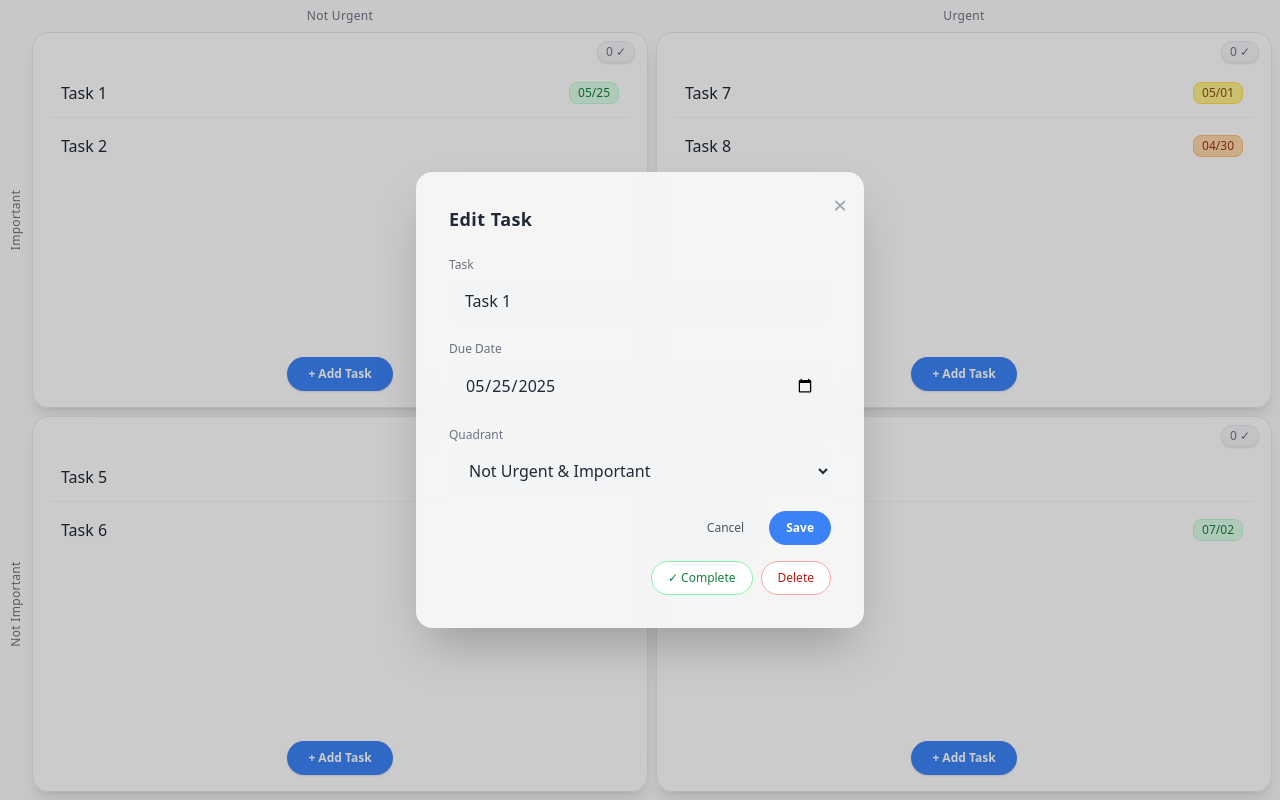
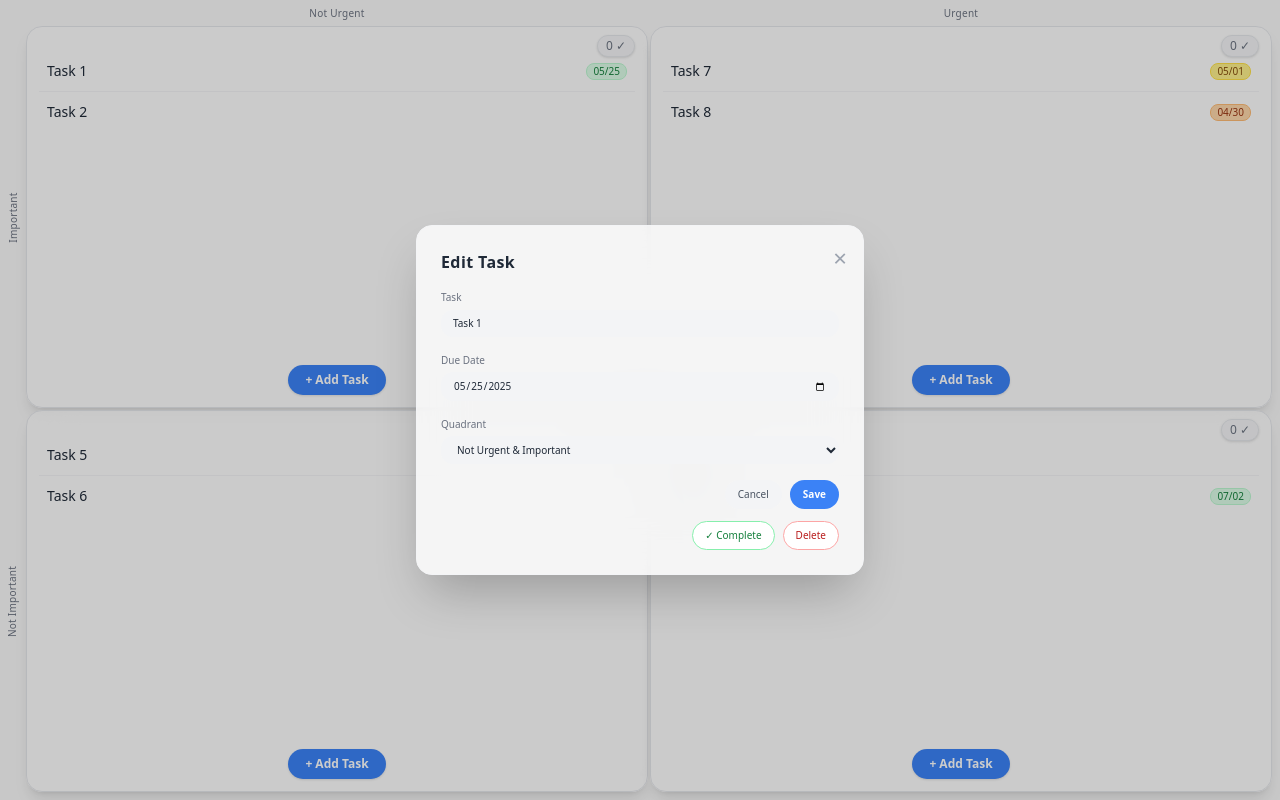
Before and after one commit to dahotre/tasks.dahotre.org, a React (Vite) app: page / in a window 1280 px wide. Both pictures are taken after a click on the button "Task 1". Built offline with nearby package versions, Linux system fonts and the light colour scheme.

Commit message:
Remove all drag-and-drop logic, dependencies, and related styling

```diff
--- a/package.json
+++ b/package.json
@@ -10,7 +10,6 @@
     "preview": "vite preview"
   },
   "dependencies": {
-    "@hello-pangea/dnd": "^18.0.1",
     "react": "^19.0.0",
     "react-confetti": "^6.4.0",
     "react-dom": "^19.0.0"
--- a/src/components/EisenhowerMatrix.jsx
+++ b/src/components/EisenhowerMatrix.jsx
@@ -1,6 +1,5 @@
 import React, { useState } from "react";
 import Quadrant from "./Quadrant";
-import { DragDropContext, Droppable } from "@hello-pangea/dnd";
 import TaskModal from "./TaskModal";
 import Confetti from "react-confetti";
 
@@ -63,26 +62,6 @@ export default function EisenhowerMatrix() {
   const [showConfetti, setShowConfetti] = useState(false);
   const [fadeConfetti, setFadeConfetti] = useState(false);
 
-  function onDragEnd(result) {
-    const { source, destination } = result;
-    if (!destination) return;
-    if (
-      source.droppableId === destination.droppableId &&
-      source.index === destination.index
-    ) {
-      return;
-    }
-    const sourceTasks = Array.from(tasks[source.droppableId]);
-    const [removed] = sourceTasks.splice(source.index, 1);
-    const destTasks = Array.from(tasks[destination.droppableId]);
-    destTasks.splice(destination.index, 0, removed);
-    setTasks((prev) => ({
-      ...prev,
-      [source.droppableId]: sourceTasks,
-      [destination.droppableId]: destTasks,
-    }));
-  }
-
   function handleAdd(quadrantKey) {
     setModal({ open: true, mode: "add", task: null, quadrant: quadrantKey });
   }
@@ -139,7 +118,9 @@ export default function EisenhowerMatrix() {
       const q = modal.task.quadrant;
       return {
         ...prev,
-        [q]: prev[q].filter((t) => t.id !== modal.task.id),
+        [q]: prev[q].map((t) =>
+          t.id === modal.task.id ? { ...t, completed: true } : t
+        ),
       };
     });
     handleModalClose();
@@ -160,56 +141,38 @@ export default function EisenhowerMatrix() {
           />
         </div>
       )}
-      <DragDropContext onDragEnd={onDragEnd}>
-        <div className="grid grid-cols-[16px_1fr_1fr] grid-rows-[16px_1fr_1fr] w-full h-full gap-2 p-2">
+      <div className="grid grid-cols-[16px_1fr_1fr] grid-rows-[16px_1fr_1fr] w-full h-full gap-0.5 p-2">
         {/* Top-left empty cell */}
         <div></div>
-          {/* Top headers - minimal space */}
-          <div className="flex items-center justify-center font-normal text-xs text-gray-500 tracking-wide bg-transparent p-0 m-0 h-[16px]">Not Urgent</div>
-          <div className="flex items-center justify-center font-normal text-xs text-gray-500 tracking-wide bg-transparent p-0 m-0 h-[16px]">Urgent</div>
-          {/* Left labels - minimal space */}
-          <div className="flex items-center justify-center h-full w-[16px] p-0 m-0"><span className="font-normal text-xs text-gray-500 tracking-wide origin-center rotate-[-90deg] whitespace-nowrap">Important</span></div>
+        {/* Top headers - minimal space, smallest padding */}
+        <div className="flex items-center justify-center font-normal text-[10px] text-gray-500 tracking-wide bg-transparent h-[10px]">Not Urgent</div>
+        <div className="flex items-center justify-center font-normal text-[10px] text-gray-500 tracking-wide bg-transparent h-[10px]">Urgent</div>
+        {/* Left labels - minimal space, smallest padding */}
+        <div className="flex items-center justify-center h-full w-[10px]"><span className="font-normal text-[10px] text-gray-500 tracking-wide origin-center rotate-[-90deg] whitespace-nowrap">Important</span></div>
         {QUADRANTS.slice(0, 2).map((q) => (
-            <Droppable droppableId={q.key} key={q.key}>
-              {(provided, snapshot) => (
           <Quadrant
+            key={q.key}
             color={q.color}
             counterColor={q.counterColor}
             tasks={tasks[q.key] || []}
             completedCount={tasks[q.key]?.filter(t => t.completed).length || 0}
-                  droppableProps={provided.droppableProps}
-                  innerRef={provided.innerRef}
-                  isDraggingOver={snapshot.isDraggingOver}
             onAdd={() => handleAdd(q.key)}
             onTaskClick={(task) => handleEdit(task, q.key)}
-                >
-                  {provided.placeholder}
-                </Quadrant>
-              )}
-            </Droppable>
+          />
         ))}
-          <div className="flex items-center justify-center h-full w-[16px] p-0 m-0"><span className="font-normal text-xs text-gray-500 tracking-wide origin-center rotate-[-90deg] whitespace-nowrap">Not Important</span></div>
+        <div className="flex items-center justify-center h-full w-[10px]"><span className="font-normal text-[10px] text-gray-500 tracking-wide origin-center rotate-[-90deg] whitespace-nowrap">Not Important</span></div>
         {QUADRANTS.slice(2, 4).map((q) => (
-            <Droppable droppableId={q.key} key={q.key}>
-              {(provided, snapshot) => (
           <Quadrant
+            key={q.key}
             color={q.color}
             counterColor={q.counterColor}
             tasks={tasks[q.key] || []}
             completedCount={tasks[q.key]?.filter(t => t.completed).length || 0}
-                  droppableProps={provided.droppableProps}
-                  innerRef={provided.innerRef}
-                  isDraggingOver={snapshot.isDraggingOver}
             onAdd={() => handleAdd(q.key)}
             onTaskClick={(task) => handleEdit(task, q.key)}
-                >
-                  {provided.placeholder}
-                </Quadrant>
-              )}
-            </Droppable>
+          />
         ))}
       </div>
-      </DragDropContext>
       <TaskModal
         key={modal.mode + (modal.task?.id || modal.quadrant || 'add')}
         open={modal.open}
--- a/src/components/Quadrant.jsx
+++ b/src/components/Quadrant.jsx
@@ -1,15 +1,11 @@
 import React from "react";
 import TaskItem from "./TaskItem";
-import { Draggable } from "@hello-pangea/dnd";
 
 export default function Quadrant({
   color, // pastel color, not used directly now
   counterColor, // not used directly now
   tasks = [],
   completedCount = 0,
-  droppableProps = {},
-  innerRef,
-  isDraggingOver,
   onAdd,
   onTaskClick,
   children,
@@ -18,33 +14,22 @@ export default function Quadrant({
   const visibleTasks = tasks.filter(t => !t.completed);
   return (
     <div
-      ref={innerRef}
-      {...droppableProps}
-      className={`relative flex flex-col h-full w-full bg-white/70 backdrop-blur-xl border border-gray-200 rounded-2xl shadow-lg p-4 gap-2 transition-all duration-300 ${isDraggingOver ? 'shadow-2xl border-blue-300' : 'hover:shadow-xl'} overflow-hidden`}
+      className="relative flex flex-col h-full w-full bg-white/70 backdrop-blur-xl border border-gray-200 rounded-2xl shadow-lg p-3 gap-1.5 transition-all duration-300 overflow-hidden"
     >
       {/* Completed tasks counter badge, styled like previous tasks counter */}
       <span className="absolute top-2 right-3 z-10 bg-gray-100 text-gray-500 text-xs font-medium rounded-full px-2 py-0.5 shadow border border-gray-200 select-none">
         {completedCount} ✓
       </span>
-      <div className="flex-1 flex flex-col gap-1 pt-6">
+      <div className="flex-1 flex flex-col gap-0.5 pt-4">
         {visibleTasks.map((task, idx) => (
-          <Draggable draggableId={String(task.id)} index={idx} key={task.id}>
-            {(provided, snapshot) => (
-              <div
-                ref={provided.innerRef}
-                {...provided.draggableProps}
-                {...provided.dragHandleProps}
-                className={snapshot.isDragging ? 'opacity-70' : ''}
-              >
-                <TaskItem task={task} onClick={() => onTaskClick(task)} />
-                {idx < visibleTasks.length - 1 && <div className="h-px bg-gray-100 my-1" />}
-              </div>
-            )}
-          </Draggable>
+          <React.Fragment key={task.id}>
+            <TaskItem task={task} onClick={() => onTaskClick(task)} />
+            {idx < visibleTasks.length - 1 && <div className="h-px bg-gray-100 my-0.5" />}
+          </React.Fragment>
         ))}
       </div>
       <button
-        className="mt-3 px-5 py-2 rounded-full bg-blue-500 text-white font-semibold shadow hover:bg-blue-600 transition w-fit self-center text-xs"
+        className="mt-2 px-4 py-1.5 rounded-full bg-blue-500 text-white font-semibold shadow hover:bg-blue-600 transition w-fit self-center text-xs"
         onClick={onAdd}
         type="button"
       >
--- a/src/components/TaskItem.jsx
+++ b/src/components/TaskItem.jsx
@@ -24,15 +24,15 @@ export default function TaskItem({ task, onClick }) {
   const isCompleted = task.completed;
   return (
     <div
-      className={`flex items-center px-3 py-2 rounded-xl cursor-pointer transition-all duration-200 font-sans bg-transparent hover:bg-white/60 hover:shadow-md hover:scale-[1.03] ${isCompleted ? 'text-gray-400 line-through opacity-60' : 'text-gray-800'} select-none`}
+      className={`flex items-center px-2 py-1.5 rounded-xl cursor-pointer transition-all duration-200 font-sans bg-transparent hover:bg-white/60 hover:shadow-md hover:scale-[1.03] ${isCompleted ? 'text-gray-400 line-through opacity-60' : 'text-gray-800'} select-none`}
       onClick={onClick}
       tabIndex={0}
       role="button"
       aria-label={task.text}
     >
-      <span className="flex-1 text-base font-medium" style={{ textShadow: '0 1px 2px rgba(0,0,0,0.02)' }}>{task.text}</span>
+      <span className="flex-1 text-sm font-medium" style={{ textShadow: '0 1px 2px rgba(0,0,0,0.02)' }}>{task.text}</span>
       {task.due && (
-        <span className={`ml-3 px-2 py-0.5 rounded-lg text-xs font-medium border ${getDueColor(task.due)}`}>
+        <span className={`ml-2 px-1.5 py-0 rounded-lg text-[10px] font-medium border ${getDueColor(task.due)}`}>
           {formatDue(task.due)}
         </span>
       )}
--- a/src/components/TaskModal.jsx
+++ b/src/components/TaskModal.jsx
@@ -49,7 +49,7 @@ export default function TaskModal({
 
   return (
     <div className="fixed inset-0 z-50 flex items-center justify-center bg-black/20 transition-all duration-300">
-      <div className="bg-white/80 backdrop-blur-xl rounded-2xl shadow-2xl border border-gray-100 w-full max-w-md p-8 relative font-sans transition-all duration-300">
+      <div className="bg-white/80 backdrop-blur-xl rounded-2xl shadow-2xl border border-gray-100 w-full max-w-md p-6 relative font-sans transition-all duration-300">
         <button
           className="absolute top-3 right-3 text-gray-400 hover:bg-gray-100 hover:text-gray-700 text-2xl rounded-full transition p-1 border-0 bg-transparent shadow-none"
           onClick={onClose}
@@ -57,7 +57,7 @@ export default function TaskModal({
         >
           ×
         </button>
-        <h2 className="text-lg font-semibold mb-6 text-gray-800 tracking-wide">{mode === "add" ? "Add Task" : "Edit Task"}</h2>
+        <h2 className="text-base font-semibold mb-4 text-gray-800 tracking-wide">{mode === "add" ? "Add Task" : "Edit Task"}</h2>
         <form
           onSubmit={e => {
             e.preventDefault();
@@ -68,12 +68,12 @@ export default function TaskModal({
               quadrant,
             });
           }}
-          className="space-y-5"
+          className="space-y-4"
         >
           <div>
-            <label className="block text-xs font-medium mb-2 text-gray-500">Task</label>
+            <label className="block text-[10px] font-medium mb-1 text-gray-500">Task</label>
             <input
-              className="w-full rounded-xl px-4 py-2 bg-gray-100 text-gray-800 placeholder-gray-400 focus:outline-none focus:ring-2 focus:ring-blue-300 transition"
+              className="w-full rounded-xl px-3 py-1.5 bg-gray-100 text-gray-800 text-[10px] placeholder-gray-400 placeholder:text-[10px] focus:outline-none focus:ring-2 focus:ring-blue-300 transition"
               value={text}
               onChange={e => setText(e.target.value)}
               required
@@ -82,18 +82,18 @@ export default function TaskModal({
             />
           </div>
           <div>
-            <label className="block text-xs font-medium mb-2 text-gray-500">Due Date</label>
+            <label className="block text-[10px] font-medium mb-1 text-gray-500">Due Date</label>
             <input
               type="date"
-              className="w-full rounded-xl px-4 py-2 bg-gray-100 text-gray-800 placeholder-gray-400 focus:outline-none focus:ring-2 focus:ring-blue-300 transition"
+              className="w-full rounded-xl px-3 py-1.5 bg-gray-100 text-gray-800 text-[10px] placeholder-gray-400 placeholder:text-[10px] focus:outline-none focus:ring-2 focus:ring-blue-300 transition"
               value={due}
               onChange={e => setDue(e.target.value)}
             />
           </div>
           <div>
-            <label className="block text-xs font-medium mb-2 text-gray-500">Quadrant</label>
+            <label className="block text-[10px] font-medium mb-1 text-gray-500">Quadrant</label>
             <select
-              className="w-full rounded-xl px-4 py-2 bg-gray-100 text-gray-800 focus:outline-none focus:ring-2 focus:ring-blue-300 transition"
+              className="w-full rounded-xl px-3 py-1.5 bg-gray-100 text-gray-800 text-[10px] focus:outline-none focus:ring-2 focus:ring-blue-300 transition"
               value={quadrant}
               onChange={e => setQuadrant(e.target.value)}
               required
@@ -103,32 +103,32 @@ export default function TaskModal({
               ))}
             </select>
           </div>
-          <div className="flex justify-end gap-2 mt-8">
+          <div className="flex justify-end gap-2 mt-6">
             <button
               type="button"
-              className="px-4 py-2 rounded-full bg-gray-100 text-gray-600 font-medium text-xs hover:bg-gray-200 transition shadow-none"
+              className="px-3 py-1.5 rounded-full bg-gray-100 text-gray-600 font-medium text-[10px] hover:bg-gray-200 transition shadow-none"
               onClick={onClose}
             >
               Cancel
             </button>
             <button
               type="submit"
-              className="px-4 py-2 rounded-full bg-blue-500 text-white font-semibold text-xs hover:bg-blue-600 transition shadow-none"
+              className="px-3 py-1.5 rounded-full bg-blue-500 text-white font-semibold text-[10px] hover:bg-blue-600 transition shadow-none"
             >
               Save
             </button>
           </div>
         </form>
         {mode === "edit" && (
-          <div className="flex justify-end gap-2 mt-4">
+          <div className="flex justify-end gap-2 mt-3">
             <button
-              className="px-4 py-2 rounded-full border border-green-300 text-green-700 font-medium text-xs bg-white hover:bg-green-50 transition shadow-none"
+              className="px-3 py-1.5 rounded-full border border-green-300 text-green-700 font-medium text-[10px] bg-white hover:bg-green-50 transition shadow-none"
               onClick={onComplete}
             >
               ✓ Complete
             </button>
             <button
-              className="px-4 py-2 rounded-full border border-red-300 text-red-700 font-medium text-xs bg-white hover:bg-red-50 transition shadow-none"
+              className="px-3 py-1.5 rounded-full border border-red-300 text-red-700 font-medium text-[10px] bg-white hover:bg-red-50 transition shadow-none"
               onClick={onDelete}
             >
               Delete
```
Also changed, not shown: 1 other file (tests, documents, lock files or other folders). Lines whose indentation alone changed are shown as unchanged.
